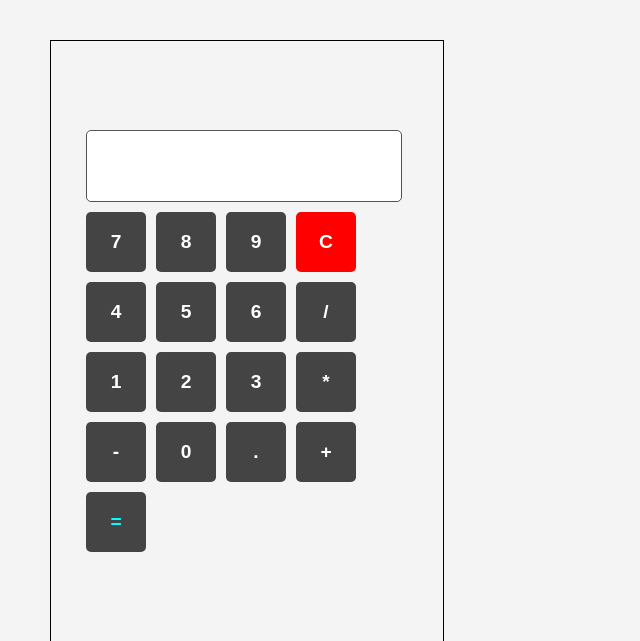
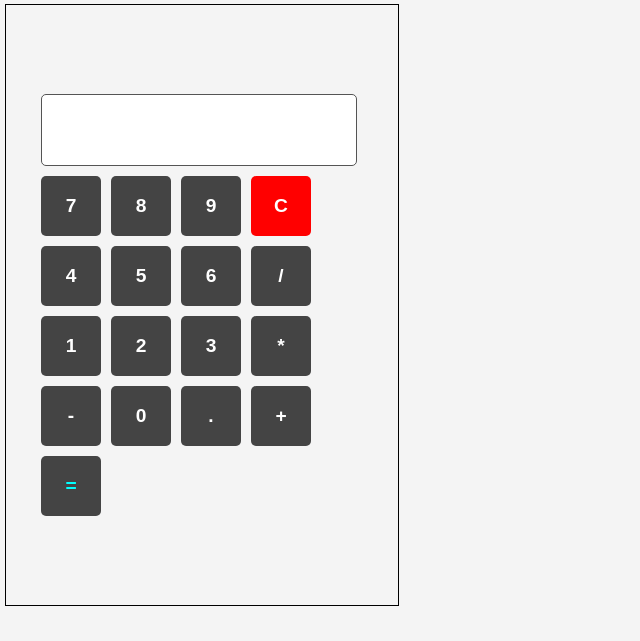
Before and after one commit to Vinaykumar88406/simple-calculator, a plain HTML site: page index.html in a window 1280 px wide. Shown: the top 641 px of the page, without its empty margins (0-640 px from the left). Drawn offline with Linux system fonts and the light colour scheme.

Commit message:
Update style.css

```diff
--- a/style.css
+++ b/style.css
@@ -8,8 +8,8 @@ body{
     width: 49vh;
     background-color: #f4f4f4;
     border: 1px black solid;
-    margin-left: 50px;
-    margin-top: 40px;
+    margin-left: 5px;
+    margin-top: 4px;
 }
 .calculator{
     width:250px;
```
